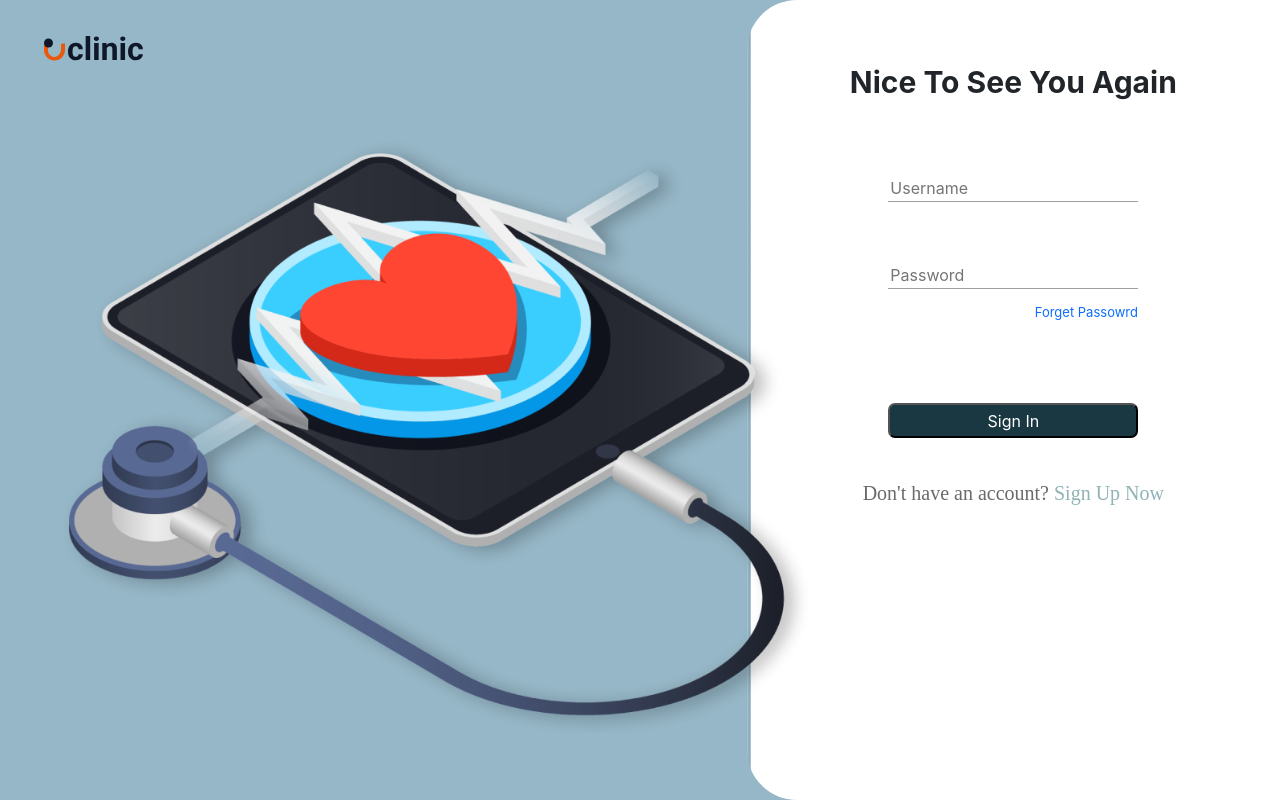
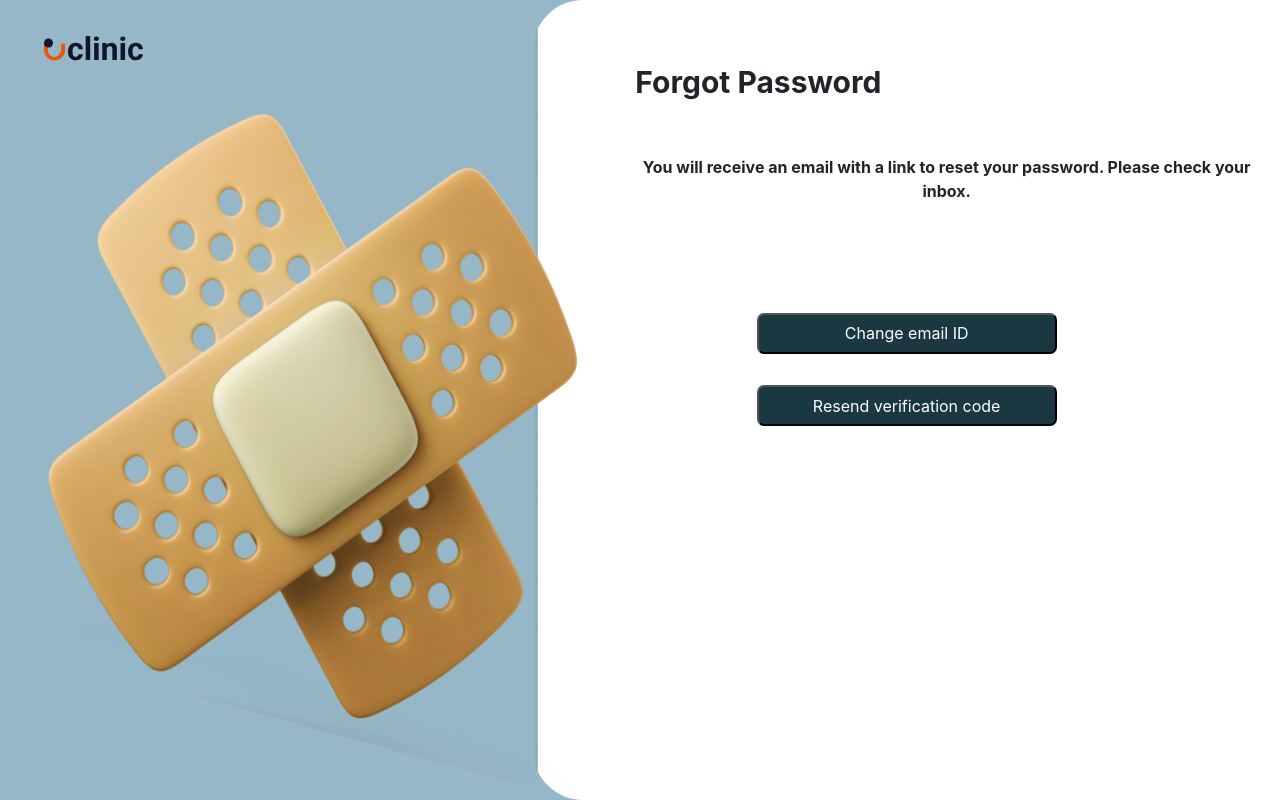
Before and after one commit to advanced-computer-lab-2023/Agile-Star-Squad-Clinic, a React (Create React App) app in the folder frontend/: page /resetPassword in a window 1280 px wide. Before the commit this address led to /. Built offline with nearby package versions, Linux system fonts and the light colour scheme.

Commit message:
Finished reset password pages 1 and 2 and edited css files

```diff
--- a/frontend/public/index.html
+++ b/frontend/public/index.html
@@ -10,6 +10,9 @@
       content="Web site created using create-react-app"
     />
     <link rel="apple-touch-icon" href="%PUBLIC_URL%/logo192.png" />
+    <link rel="preconnect" href="https://fonts.googleapis.com">
+    <link rel="preconnect" href="https://fonts.gstatic.com" crossorigin>
+    <link href="https://fonts.googleapis.com/css2?family=Telex&display=swap" rel="stylesheet">
     <!--
       manifest.json provides metadata used when your web app is installed on a
       user's mobile device or desktop. See https://developers.google.com/web/fundamentals/web-app-manifest/
--- a/frontend/src/App.js
+++ b/frontend/src/App.js
@@ -2,6 +2,7 @@ import React from 'react';
 import { BrowserRouter, Navigate, Route, Routes } from 'react-router-dom';
 
 import Login from './login/pages/login';
+import ResetPassword from './login/pages/ResetPassword2'
 import LandingPage from './shared/pages/LandingPage';
 import AdminHome from './admin/pages/ManageUsers/AdminHome';
 import NewPackage from './package/pages/NewPackage';
@@ -16,6 +17,7 @@ import './App.css';
 import AddFamilyForm from './patient/pages/AddFamily';
 import PatientFamily from './patient/pages/PatientFamily';
 import NavBar from './shared/components/NavBar/NavBar';
+import ResetPassword1 from './login/pages/ResetPassword1';
 
 // import {getAllPatients} from '../src/data/controllers/patientController';
 
@@ -25,6 +27,7 @@ function App() {
       <BrowserRouter>
         <Routes>
           <Route path="/" element={<Login />} exact />
+          <Route path="/resetPassword" element={<ResetPassword/>}exact/>
           {/* <Route path="/" element={<NavBar />} exact /> */}
 
           <Route
--- a/frontend/src/login/components/Button/Button.js
+++ b/frontend/src/login/components/Button/Button.js
@@ -1,9 +1,9 @@
-import './Button.css';
+import styles from './Button.module.css';
 
 const Button = (props) => {
   return (
     <div>
-      <button className='submitButton' onClick={props.onClick}>{props.name}</button>
+      <button className={styles.submitButton} style={props.style} onClick={props.onClick}>{props.name}</button>
     </div>
   );
 };
--- a/frontend/src/login/components/InputField/InputField.js
+++ b/frontend/src/login/components/InputField/InputField.js
@@ -1,10 +1,10 @@
-import './InputField.css';
+import styles from './InputField.module.css';
 
 const InputField = (props) => {
     return (
-        <div className="container">
+        <div className={styles.container}>
             <div>
-                <input className='inputField' type={props.type} id={props.id} onChange={props.onChange} defaultValue={props.value} placeholder={props.placeholder} />
+                <input className={styles.inputField} style={props.style} type={props.type} id={props.id} onChange={props.onChange} defaultValue={props.value} placeholder={props.placeholder} />
             </div>
         </div>
     );
--- a/frontend/src/login/components/login.css
+++ b/frontend/src/login/components/login.module.css
@@ -1,9 +1,10 @@
 body{
+    font-family: "Telex";
     background-color: #96B7C7;
     height:100vh;
     overflow:hidden;
 }
-.sama3a{
+.stethoscope{
     width:70%;
     height: 100%;
     position: absolute;
@@ -11,11 +12,7 @@ body{
     left: 0;
     z-index: 1;
 }
-.white-box{
-    width: 110%;
-    height:100vh;
-}
-#right-col {
+#rightCol {
     height:100vh;
     border-radius: 50px 0 0 50px ;
     background-image: url('../images/Rectangle1.png');
@@ -35,27 +32,47 @@ body{
     margin-bottom: 70px;
 }
 
-.create-account{
-    font-family: 'Times New Roman', Times, serif;
-    font-size: 20px;
+.createAccount{
+    font-size: 18px;
     color:#6B6A6A;
     margin-top: 40px;
 }
-.signup-link{
+.signupLink{
     text-decoration: none;
     color: #91B3B5;
 }
-.signup-link:hover{
+.signupLink:hover{
     color: #219ca3;
 }
-.forget-pass{
+.forgetPass{
     font-size: 13px;
     text-decoration: none;
     margin-top: -40px;
 }
-.forget-password{
+.forgetPassword{
     text-align: right;
     padding-right: 130px;
     margin-top: -50px;
     margin-bottom: 40px;
 }
+
+.bandage{
+    width:55%;
+    height: 100%;
+    position: absolute;
+    top: 0;
+    left: 0;
+    z-index: 1;
+}
+
+.titleResetPass{
+    padding-left: 90px;
+    text-align: left;
+    font-size:30px;
+    margin-top: 60px;
+    margin-bottom: 50px;
+}
+.p1{
+    padding-left: 80px;
+    margin-bottom: 70px;
+}
--- /dev/null
+++ b/frontend/src/login/pages/ResetPassword1.js
@@ -0,0 +1,74 @@
+import React, { useState } from 'react';
+import { useNavigate } from 'react-router-dom';
+import styles from '../components/login.module.css';
+import logo from '../images/logo.svg';
+import img from '../images/Bandage.png';
+import InputField from '../components/InputField/InputField';
+import Button from '../components/Button/Button';
+
+const ResetPassword = () => {
+  const [email, setEmail] = useState('');
+  const navigate = useNavigate();
+
+  const handleEmailChange = (e) => {
+    setEmail(e.target.value);
+  };
+
+  const handleEmailCancel = () => {
+    navigate("/")
+  };
+
+  return (
+    <body>
+      <div className="container-fluid">
+        <div className="row">
+          <div className="col-md-5">
+            <div className={styles.logo}>
+              <img src={logo} alt="logo" />
+            </div>
+            <img className={styles.bandage} src={img} alt="login" />
+          </div>
+
+          <div className="col-md-7" id={styles.rightCol}>
+            <div className={styles.titleResetPass}>
+              <p>
+                <strong>Forgot Password</strong>
+              </p>
+            </div>
+            <div>
+              <p>
+                <strong>
+                  Provide your account's email for which you want to reset your
+                  password
+                </strong>
+              </p>
+            </div>
+            <InputField
+              style={{ width: '500px', height: '28px' }}
+              type="email"
+              placeholder="Email Address"
+              onChange={handleEmailChange}
+              value={email}
+            />
+            <Button
+              style={{ width: '400px', height: '40.541px' }}
+              onClick={handleEmailChange}
+              name="Request reset password link"
+            />
+            <Button
+              style={{
+                backgroundColor: 'white',
+                color: '#193842',
+                borderStyle: 'none',
+              }}
+              onClick={handleEmailCancel}
+              name="Cancel"
+            />
+          </div>
+        </div>
+      </div>
+    </body>
+  );
+};
+
+export default ResetPassword;
--- /dev/null
+++ b/frontend/src/login/pages/ResetPassword2.js
@@ -0,0 +1,63 @@
+import React, { useState } from 'react';
+import { useNavigate } from 'react-router-dom';
+import styles from '../components/login.module.css';
+import logo from '../images/logo.svg';
+import img from '../images/Bandage.png';
+import InputField from '../components/InputField/InputField';
+import Button from '../components/Button/Button';
+
+const ResetPassword = () => {
+  const [email, setEmail] = useState('');
+  const navigate = useNavigate();
+
+  const handleEmailChange = (e) => {
+    setEmail(e.target.value);
+  };
+
+  const handleEmailCancel = () => {
+    navigate('/');
+  };
+
+  return (
+    <body>
+      <div className="container-fluid">
+        <div className="row">
+          <div className="col-md-5">
+            <div className={styles.logo}>
+              <img src={logo} alt="logo" />
+            </div>
+            <img className={styles.bandage} src={img} alt="login" />
+          </div>
+
+          <div className="col-md-7" id={styles.rightCol}>
+            <div className={styles.titleResetPass}>
+              <p>
+                <strong>Forgot Password</strong>
+              </p>
+            </div>
+            <div className={styles.p1}>
+              <p>
+                <strong>
+                  You will receive an email with a link to reset your password.
+                  Please check your inbox.
+                </strong>
+              </p>
+            </div>
+            <Button
+              style={{ width: '300px', height: '40.541px', marginBottom:"-40px" }}
+              onClick={handleEmailChange}
+              name="Change email ID"
+            />
+            <Button
+              style={{ width: '300px', height: '40.541px' }}
+              onClick={handleEmailCancel}
+              name="Resend verification code"
+            />
+          </div>
+        </div>
+      </div>
+    </body>
+  );
+};
+
+export default ResetPassword;
--- a/frontend/src/login/pages/login.js
+++ b/frontend/src/login/pages/login.js
@@ -1,47 +1,41 @@
 import 'bootstrap/dist/css/bootstrap.min.css';
 import logo from '../images/logo.svg';
 import img from '../images/login-image.png';
-import '../components/login.css';
+import styles from '../components/login.module.css';
 import InputField from '../components/InputField/InputField';
-import React, { Component } from 'react';
+import React, { useState } from 'react';
 import Button from '../components/Button/Button';
 
-class Login extends Component {
-  constructor(props) {
-    super(props);
-    this.state = {
-      username: '',
-      password: '',
-    };
-  }
+const Login = () => {
+  const [username, setUsername] = useState('');
+  const [password, setPassword] = useState('');
 
-  handleUsernameChange = (e) => {
-    this.setState({ username: e.target.value });
+  const handleUsernameChange = (e) => {
+    setUsername(e.target.value);
   };
 
-  handlePasswordChange = (e) => {
-    this.setState({ password: e.target.value });
+  const handlePasswordChange = (e) => {
+    setPassword(e.target.value);
   };
 
-  handleSubmit = (e) => {
+  const handleSubmit = (e) => {
     e.preventDefault();
-    const { username, password } = this.state;
     // You can handle form submission here, e.g., send the data to a server or perform client-side validation.
   };
-  render() {
+
   return (
     <body>
-        <div class="container-fluid">
-          <div class="row">
-            <div class="col-md-7">
-              <div className="logo">
+      <div className="container-fluid">
+        <div className="row">
+          <div className="col-md-7">
+            <div className={styles.logo}>
               <img src={logo} alt="logo" />
             </div>
-              <img className="sama3a" src={img} alt="login"></img>
+            <img className={styles.stethoscope} src={img} alt="login" />
           </div>
 
-            <div class="col-md-5" id="right-col">
-              <div className="title">
+          <div className="col-md-5" id={styles.rightCol}>
+            <div className={styles.title}>
               <p>
                 <strong>Nice To See You Again</strong>
               </p>
@@ -49,23 +43,27 @@ class Login extends Component {
             <InputField
               type="text"
               placeholder="Username"
-                onChange={this.handleUsernameChange}
-                value={this.state.searchTerm}
+              onChange={handleUsernameChange}
+              value={username}
             />
             <InputField
               type="password"
               placeholder="Password"
-                onChange={this.handlePasswordChange}
-                value={this.state.searchTerm}
+              onChange={handlePasswordChange}
+              value={password}
             />
-               <div className="forget-password">
-                <a className="forget-pass" href="#">Forget Passowrd</a>
+            <div className={styles.forgetPassword}>
+              <a className={styles.forgetPass} href="http://localhost:3000/resetPassword">
+                Forget Password
+              </a>
             </div>
-              <Button onClick={this.handleSubmit} name="Sign In"></Button>
-
-              <div className="create-account">
+            <Button onClick={handleSubmit} name="Sign In" />
+            <div className={styles.createAccount}>
               <p>
-                  Don't have an account? <a className="signup-link" href="#">Sign Up Now</a>
+                Don't have an account?{' '}
+                <a className={styles.signupLink} href="#">
+                  Sign Up Now
+                </a>
               </p>
             </div>
           </div>
@@ -73,6 +71,6 @@ class Login extends Component {
       </div>
     </body>
   );
-  }
-}
+};
+
 export default Login;
```
Also changed, not shown: frontend/src/login/components/Button/Button.module.css (line endings or trailing spaces), frontend/src/login/components/InputField/InputField.module.css (renamed from frontend/src/login/components/InputField/InputField.css), frontend/src/login/images/Bandage.png (added). Lines whose indentation alone changed are shown as unchanged.
